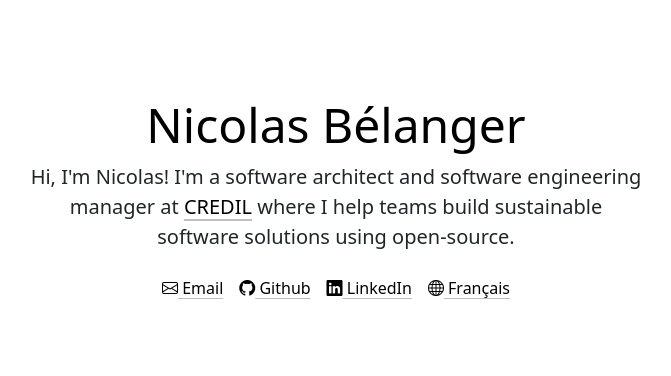
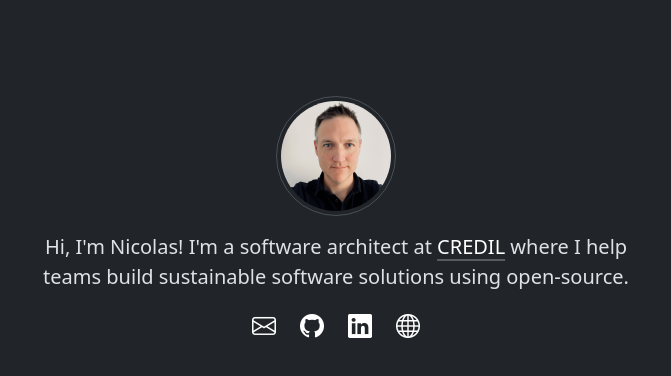
Before and after one commit to nicbelanger/nicbelanger.github.io, a plain HTML site: page index.html in a window 1280 px wide. Shown: the whole page, without its empty margins (304-975 px from the left). Drawn offline with nearby package versions, Linux system fonts and the light colour scheme.

Commit message:
Site redesign

```diff
--- a/index.html
+++ b/index.html
@@ -1,5 +1,5 @@
 <!doctype html>
-<html lang="en">
+<html lang="en" data-bs-theme="dark">
 
 <head>
   <meta charset="utf-8">
@@ -10,8 +10,8 @@
   <link rel="icon" type="image/png" sizes="32x32" href="/favicon-32x32.png">
   <link rel="icon" type="image/png" sizes="16x16" href="/favicon-16x16.png">
   <link rel="manifest" href="/site.webmanifest">
-  <link rel="mask-icon" href="/safari-pinned-tab.svg" color="#5bbad5">
-  <meta name="msapplication-TileColor" content="#da532c">
+  <link rel="mask-icon" href="/safari-pinned-tab.svg" color="#000000">
+  <meta name="msapplication-TileColor" content="#000000">
   <meta name="theme-color" content="#ffffff">
 
   <link href="https://cdn.jsdelivr.net/npm/bootstrap@5.3.0-alpha3/dist/css/bootstrap.min.css" rel="stylesheet"
@@ -21,26 +21,23 @@
 
 <body>
   <div class="px-4 py-5 my-5 text-center">
-    <h1 class="display-5 text-body-emphasis">Nicolas Bélanger</h1>
-    <div class="col-lg-6 mx-auto">
-      <p class="lead mb-4">Hi, I'm Nicolas! I'm a software architect and software engineering manager at <a
-          href="https://credil.org"
+    <img src="headshot.png" class="rounded-circle img-thumbnail" style="width: 120px; height: 120px;"
+      alt="Nicolas Bélanger">
+    <div class="col-6 mx-auto">
+      <p class="lead mt-3 mb-3">Hi, I'm Nicolas! I'm a software architect at <a href="https://credil.org/index_en.html"
           class="link-body-emphasis link-offset-2 link-underline-opacity-25 link-underline-opacity-75-hover">CREDIL</a>
-        where I help teams build
-        sustainable software solutions using open-source.</p>
-      <div class="d-grid gap-3 d-sm-flex justify-content-sm-center">
-        <a href="mailto:nicolas@nicbelanger.ca"
-          class="link-body-emphasis link-offset-2 link-underline-opacity-25 link-underline-opacity-75-hover"><i
-            class="bi bi-envelope"></i> Email</a>
-        <a href="https://github.com/nicbelanger"
-          class="link-body-emphasis link-offset-2 link-underline-opacity-25 link-underline-opacity-75-hover"><i
-            class="bi bi-github"></i> Github</a>
-        <a href="https://www.linkedin.com/in/nic-belanger"
-          class="link-body-emphasis link-offset-2 link-underline-opacity-25 link-underline-opacity-75-hover"><i
-            class="bi bi-linkedin"></i> LinkedIn</a>
-        <a href="index.fr.html"
-          class="link-body-emphasis link-offset-2 link-underline-opacity-25 link-underline-opacity-75-hover"><i
-            class="bi bi-globe"></i> Français</a>
+        where I help teams build sustainable software solutions using open-source.
+      </p>
+
+      <div class="d-grid gap-4 d-sm-flex justify-content-sm-center">
+        <a href="mailto:nicolas@nicbelanger.ca"><i class="bi bi-envelope link-body-emphasis" style="font-size: 1.5rem;"
+            alt="Email"></i></a>
+        <a href="https://github.com/nicbelanger"><i class="bi bi-github link-body-emphasis" style="font-size: 1.5rem;"
+            alt="Github"></i></a>
+        <a href="https://www.linkedin.com/in/nic-belanger"><i class="bi bi-linkedin link-body-emphasis"
+            style="font-size: 1.5rem" alt="LinkedIn"></i></a>
+        <a href="index.fr.html"><i class="bi bi-globe link-body-emphasis" style="font-size: 1.5rem;"
+            alt="Français"></i></a>
       </div>
     </div>
   </div>
```
Also changed, not shown: index.fr.html (+18 -21 lines), headshot.png (added).
